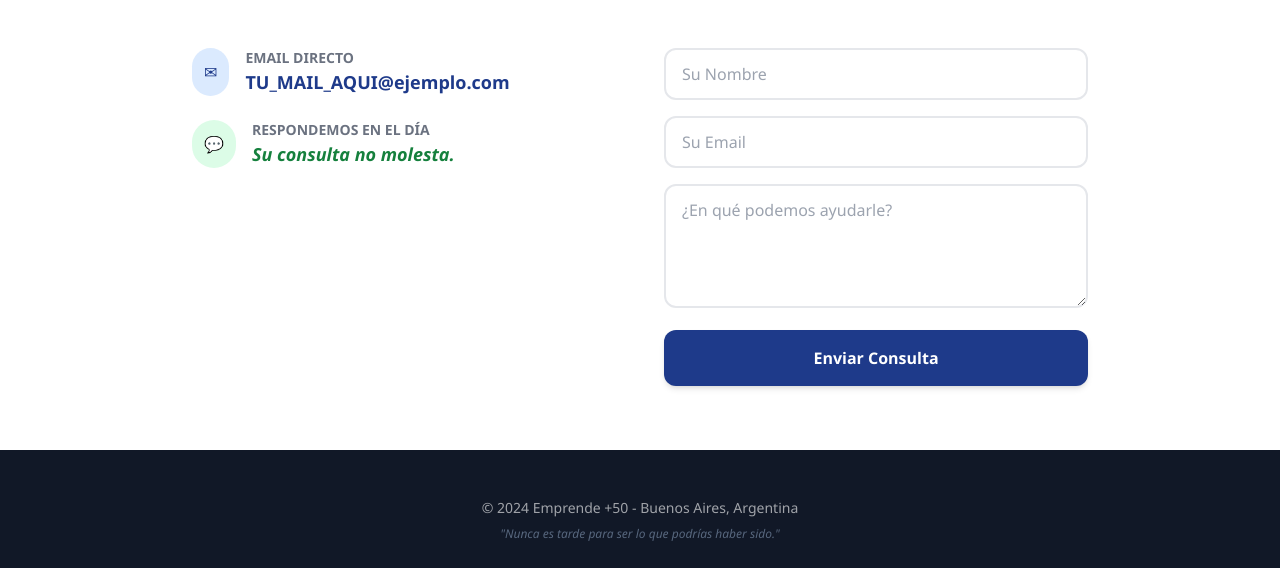
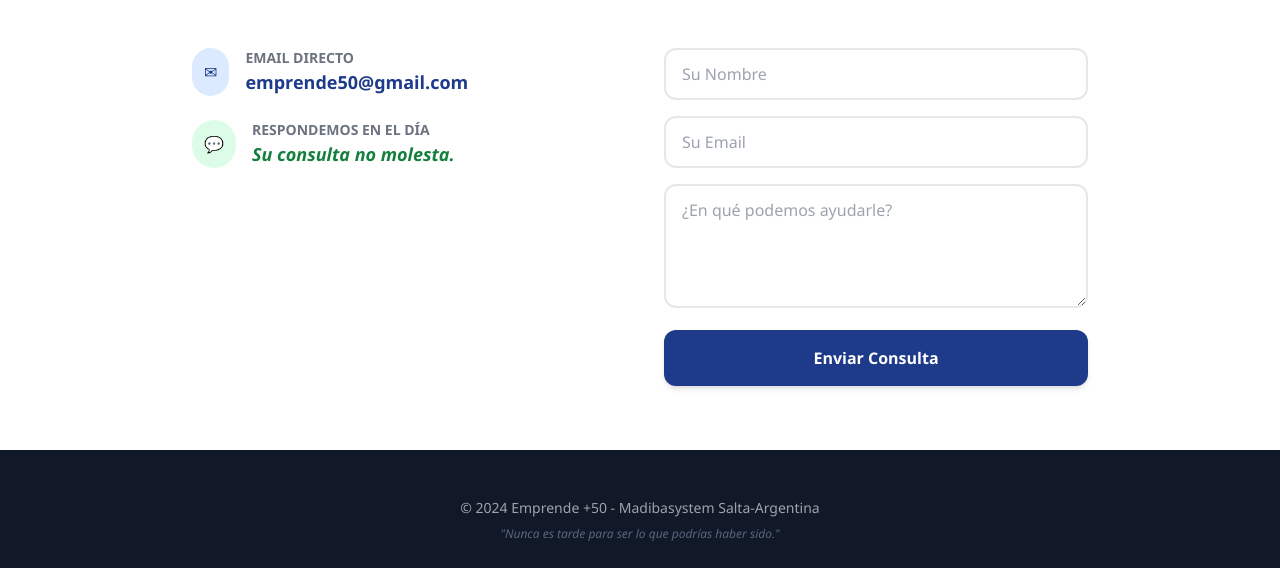
Before and after one commit to NestorMadiba/emprende50, a plain HTML site: page index.html in a window 1280 px wide. Shown: the part 1437-2005 px from the top of the page. Drawn offline with nearby package versions, Linux system fonts and the light colour scheme.

```diff
--- a/index.html
+++ b/index.html
@@ -98,7 +98,7 @@
                         <div class="bg-blue-100 p-3 rounded-full">✉</div>
                         <div>
                             <p class="text-sm font-bold uppercase text-gray-500">Email Directo</p>
-                            <p class="text-lg font-semibold">TU_MAIL_AQUI@ejemplo.com</p>
+                            <p class="text-lg font-semibold">emprende50@gmail.com</p>
                         </div>
                     </div>
                     <div class="flex items-center space-x-4 text-green-700">
@@ -121,7 +121,7 @@
     </section>
 
     <footer class="bg-gray-900 text-white py-12 text-center">
-        <p class="opacity-60 text-sm">© 2024 Emprende +50 - Buenos Aires, Argentina</p>
+        <p class="opacity-60 text-sm">© 2024 Emprende +50 -  Madibasystem    Salta-Argentina</p>
         <p class="text-xs opacity-40 mt-2 italic text-blue-200">"Nunca es tarde para ser lo que podrías haber sido."</p>
     </footer>
 
```
